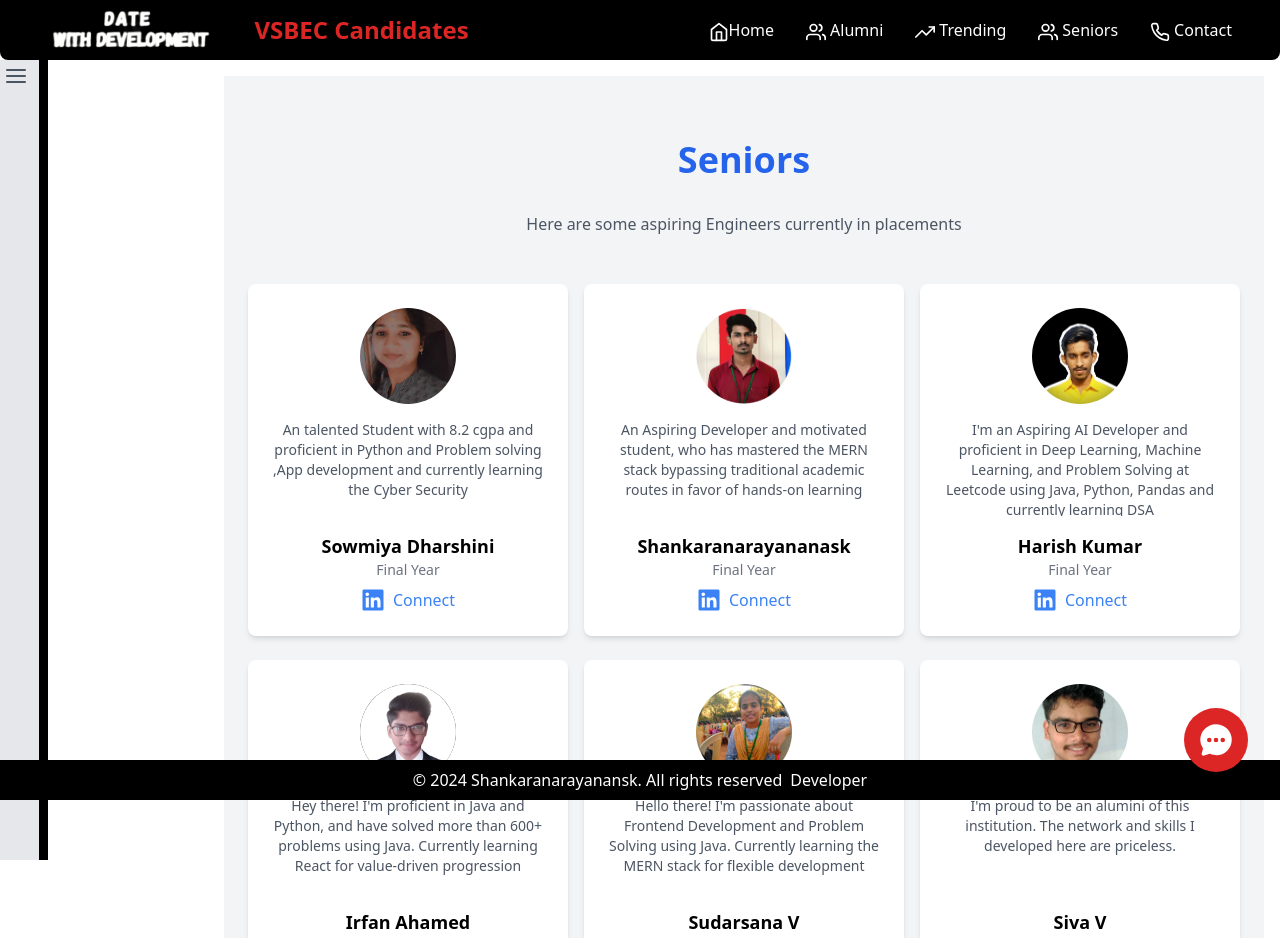
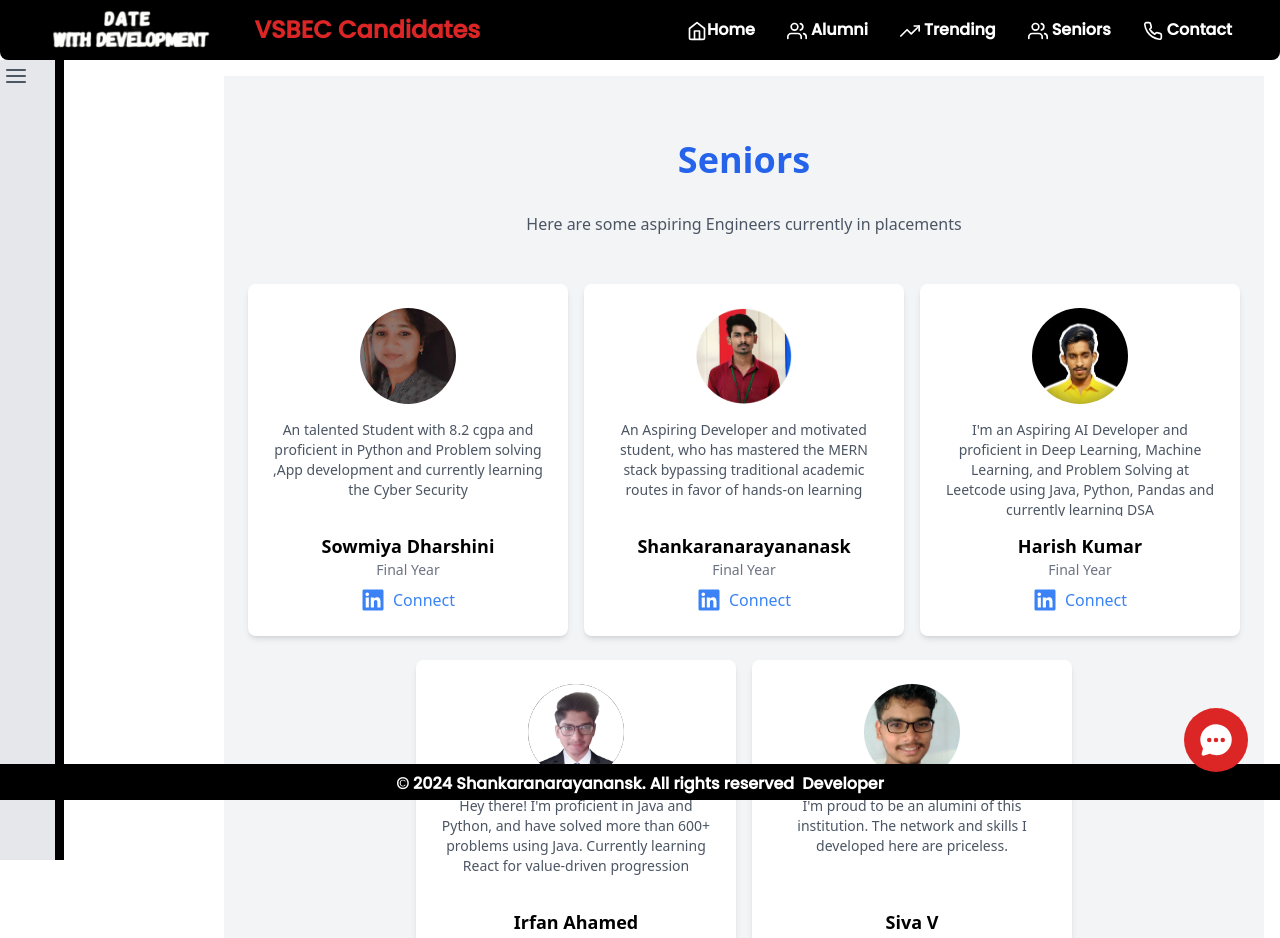
Before and after one commit to Shankaranarayanansk/Dating-with-Developement-Platform, a React (Vite) app: page /seniors in a window 1280 px wide. Shown: the top 938 px of the page. Built offline with nearby package versions, Linux system fonts and the light colour scheme.

Commit message:
ui fixed

```diff
--- a/index.html
+++ b/index.html
@@ -1,11 +1,13 @@
-<!doctype html>
+<!DOCTYPE html>
 <html lang="en">
   <head>
     <meta charset="UTF-8" />
     <link rel="icon" type="image/svg+xml" href="/vite.svg" />
     <meta name="viewport" content="width=device-width, initial-scale=1.0" />
-    <link href="https://fonts.googleapis.com/css2?family=Poppins:wght@400;600&display=swap" rel="stylesheet">
-
+    <link
+      href="https://fonts.googleapis.com/css2?family=Poppins:wght@400;500&display=swap"
+      rel="stylesheet"
+    />
     <title>Vite + React</title>
   </head>
   <body>
--- a/package.json
+++ b/package.json
@@ -17,8 +17,11 @@
     "react": "^18.3.1",
     "react-dom": "^18.2.0",
     "react-icons": "^5.2.1",
+    "react-loader-spinner": "^6.1.6",
+    "react-loading": "^2.0.3",
     "react-router-dom": "^6.24.0",
     "react-slick": "^0.30.2",
+    "react-spinners": "^0.14.1",
     "slick-carousel": "^1.8.1",
     "styled-components": "^6.1.11",
     "sweetalert": "^2.1.2",
--- a/src/App.jsx
+++ b/src/App.jsx
@@ -15,7 +15,7 @@ import Footer from './Components/Footer';
 import Aiml from './Pages/Aiml';
 import Blockchain from './Pages/Blockchain';
 import Aptitude from './Pages/Aptitude';
-// import Entrepreneur from './Pages/Entrepreneur';
+import Entrepreneur from './Pages/Entrepreneur';
 import Bot from './Components/Bot';
 
 function App() {
@@ -38,7 +38,7 @@ function App() {
               <Route path="/Aiml" element={<Aiml/>} />
               <Route path="/Blockchain" element={<Blockchain/>} />
               <Route path="/Aptitude" element={<Aptitude/>} />
-              {/* <Route path="/Entrepreneur" element={<Entrepreneur/>} /> */}
+              <Route path="/Entrepreneur" element={<Entrepreneur/>} />
               <Route path="/tech" element={<Tech />} />
             </Routes>
             <Footer />
--- a/src/Components/Bot.jsx
+++ b/src/Components/Bot.jsx
@@ -3,8 +3,8 @@ import { IoChatbubbleEllipses } from 'react-icons/io5';
 
 function Bot() {
   return (
-    <div className='fixed bottom-5 sm:right-8 right-4 z-[999] cursor-pointer text-Black text-4xl bg-red-600 w-16 h-16 rounded-full flex items-center justify-center animate-bounce'>
-      <IoChatbubbleEllipses  className='text-white'/>
+    <div className='fixed bottom-5 right-4 sm:right-8 z-[999] cursor-pointer text-black text-4xl bg-red-600 w-16 h-16 rounded-full flex items-center justify-center animate-bounce'>
+      <IoChatbubbleEllipses className='text-white' />
     </div>
   );
 }
--- a/src/Components/Footer.jsx
+++ b/src/Components/Footer.jsx
@@ -3,17 +3,13 @@ import React from 'react';
 const Footer = () => (
   <footer className="bg-black text-white p-1 fixed left-0 right-0 bottom-0 w-full ">
     <div className="container mx-auto text-center">
-    <p className='mt-1'>
-  <span>&copy; 2024 Shankaranarayanansk. All rights reserved</span>
-  <a href="https://shankaranarayanansk.web.app/" className='ml-2 hover:text-red-500' >Developer</a>
+    <p className='mt-1 font-poppins font-bold'>
+  <span >&copy; 2024 Shankaranarayanansk. All rights reserved</span>
+  <a href="https://shankaranarayanansk.web.app/" className='ml-2 hover:text-blue-400 font-poppins font-extrabold' >Developer</a>
 </p>
 
 
-      <div className="mt-1">
-        {/* <a href="https://shankaranarayanansk.web.app/" className="hover:underline">
-          Developer: Shankaranarayanansk
-        </a> */}
-      </div>
+
     </div>
   </footer>
 );
--- a/src/Components/Navbar.jsx
+++ b/src/Components/Navbar.jsx
@@ -48,7 +48,7 @@ const Navbar = () => {
   };
 
   return (
-    <nav className="bg-black p-1.5 lg:px-12 flex items-center justify-between sticky top-0 z-50 rounded-b-lg">
+    <nav className="bg-black p-1.5 lg:px-12 flex items-center justify-between sticky top-0 z-50 rounded-b-lg font-poppins font-bold">
       <div className="flex items-center space-x-8">
         <img src={Logo} alt="Logo" className="h-12 w-auto" />
         <p className="text-red-600 text-2xl font-bold p-2 m-29" >
--- a/src/Components/Seniors.jsx
+++ b/src/Components/Seniors.jsx
@@ -38,13 +38,13 @@ const testimonials = [
     text: "Hey there! I'm proficient in Java and Python, and have solved more than 600+ problems using Java. Currently learning React for value-driven progression",
     linkedin: 'https://www.linkedin.com/in/irfan-ahamed-s-b0a414255/',
   },
-  {
-    image: P5,
-    name: 'Sudarsana V',
-    year: 'Final Year',
-    text: "Hello there! I'm passionate about Frontend Development and Problem Solving using Java. Currently learning the MERN stack for flexible development",
-    linkedin: 'https://www.linkedin.com/in/sudarshana-v/',
-  },
+  // {
+  //   image: P5,
+  //   name: 'Sudarsana V',
+  //   year: 'Final Year',
+  //   text: "Hello there! I'm passionate about Frontend Development and Problem Solving using Java. Currently learning the MERN stack for flexible development",
+  //   linkedin: 'https://www.linkedin.com/in/sudarshana-v/',
+  // },
   {
     image: P6,
     name: 'Siva V',
@@ -55,7 +55,7 @@ const testimonials = [
 ];
 
 const Testimonial = ({ image, name, year, text, linkedin }) => (
-  <div className="bg-white p-6 rounded-lg shadow-md flex flex-col items-center w-full sm:w-80 mx-2 mb-6" data-aos="fade-up">
+  <div className="bg-white p-6 rounded-lg shadow-md flex flex-col items-center w-full sm:w-80 mx-2 mb-6" data-aos="fade-up a animate-bounce">
     <img src={image} alt={name} className="w-24 h-24 rounded-full mb-4 object-cover" />
     <p className="text-gray-600 mb-4 text-sm text-center h-24 overflow-hidden">{text}</p>
     <h3 className="font-bold text-lg">{name}</h3>
--- a/src/Components/Sidebar.jsx
+++ b/src/Components/Sidebar.jsx
@@ -19,12 +19,12 @@ const SidebarContainer = styled.aside`
   padding: 0.25rem;
   position: fixed;
   transition: all 0.3s;
-  width: ${props => props.isOpen ? '12rem' : '3rem'};
+  width: ${props => props.isOpen ? '50rem' : '2.5rem'};
   border-right: 9px solid black;
   overflow-y: auto; /* Enables vertical scrolling */
 
   @media (min-width: 768px) {
-    width: ${props => props.isOpen ? '7.5rem' : '3rem'};
+    width: ${props => props.isOpen ? '10rem' : '4rem'};
   }
 `;
 
@@ -32,6 +32,7 @@ const MenuButton = styled.button`
   color: #4b5563;
   &:focus {
     outline: none;
+
   }
 `;
 
@@ -63,7 +64,7 @@ const NavLink = styled(Link)`
     transform: scaleX(0);
     transform-origin: bottom right;
     transition: transform 0.3s ease;
-  }
+   }
 
   &:hover {
     color: red;
@@ -101,13 +102,13 @@ const Sidebar = ({ children }) => {
 
   return (
     <>
-      <SidebarContainer isOpen={isOpen}>
+      <SidebarContainer isOpen={isOpen} >
         <div>
           <MenuButton onClick={toggleSidebar}>
             <FiMenu size={24} />
           </MenuButton>
         </div>
-        <NavList isOpen={isOpen}>
+        <NavList isOpen={isOpen} className='font-poppins font-semibold'>
           <NavItem><NavLink to="/web-development" onClick={closeSidebar}><FaHtml5 className='h-5 w-5 mr-1 inline'/>Web Development</NavLink></NavItem>
           <NavItem><NavLink to="/app-development" onClick={closeSidebar}><SiFlutter className='h-5 w-5 mr-1 inline'/>
           App Development</NavLink></NavItem>
@@ -118,11 +119,14 @@ const Sidebar = ({ children }) => {
           <NavItem><NavLink to="/aptitude" onClick={closeSidebar}><TbMathSymbols className='h-5 w-5 mr-1 inline'/>
           Aptitude</NavLink></NavItem>
           <NavItem><NavLink to="/aiml" onClick={closeSidebar}><RiRobot3Fill className='mr-1 h-5 w-5 inline' />
-          AI & ML & DL</NavLink></NavItem>
+          AIML & DL</NavLink></NavItem>
           <NavItem><NavLink to="/entrepreneur" onClick={closeSidebar}><MdOutlineLeaderboard className='mr-1 h-5 w-5 inline'/>
           Entrepreneur</NavLink></NavItem>
           <NavItem><NavLink to="/tech" onClick={closeSidebar}><IoIosPeople  className='mr-1 h-5 w-5 inline' />
           Communication</NavLink></NavItem>
+          <NavItem><NavLink to="/tech" onClick={closeSidebar}><FaComputer  className='mr-1 h-5 w-5 inline' />
+          CS Subjects</NavLink></NavItem>
+
         </NavList>
       </SidebarContainer>
       <main style={{ marginLeft: isOpen && !isMobile ? '9.5rem' : '3rem', transition: 'margin-left 0.3s' }}>
--- a/src/Components/Trending.jsx
+++ b/src/Components/Trending.jsx
@@ -1,4 +1,6 @@
-import React, { useEffect, useState } from 'react';
+import React, { useEffect, useState } from "react";
+import { ClipLoader } from "react-spinners";
+import ReactLoading from "react-loading";
 
 const Trending = () => {
   const [articles, setArticles] = useState([]);
@@ -8,9 +10,11 @@ const Trending = () => {
   useEffect(() => {
     const fetchTrendingArticles = async () => {
       try {
-        const response = await fetch('https://newsapi.org/v2/everything?q=IT&apiKey=bdec419fc147404ca876a88be151951e');
+        const response = await fetch(
+          "https://newsapi.org/v2/everything?q=IT&apiKey=bdec419fc147404ca876a88be151951e"
+        );
         if (!response.ok) {
-          throw new Error('Failed to fetch articles');
+          throw new Error("Failed to fetch articles");
         }
         const data = await response.json();
         setArticles(data.articles.slice(0, 10)); // Limit to 10 articles
@@ -24,25 +28,50 @@ const Trending = () => {
     fetchTrendingArticles();
   }, []);
 
-  if (loading) return <p>Loading...</p>;
+  if (loading)
+    return (
+      <p className="flex justify-center items-center h-screen">
+        {/* <ClipLoader size={85} color={""} loading={true} /> */}
+        <ReactLoading type={"bars"} color={"#FF0000"} height={80} width={80} />
+
+      </p>
+    );
   if (error) return <p>Error: {error}</p>;
 
   return (
     <div className="container mx-auto px-4 sm:px-6 lg:px-8">
       <h1 className="text-2xl font-bold ml-20 mb-4">Trending</h1>
-      <p className="mb-4 ml-20 ">Stay updated with the latest trends in technology.</p>
+      <p className="mb-4 ml-20 ">
+        Stay updated with the latest trends in technology.
+      </p>
       <div className="grid grid-cols-1 ml-10 md:grid-cols-2 gap-6">
         {articles.map((article, index) => (
-          <div key={index} className="bg-white rounded-lg shadow-md overflow-hidden h-[400px] flex flex-col">
+          <div
+            key={index}
+            className="bg-white rounded-lg shadow-md overflow-hidden h-[400px] flex flex-col"
+          >
             <div className="h-48 overflow-hidden">
               {article.urlToImage && (
-                <img src={article.urlToImage} alt={article.title} className="w-full h-full object-cover" />
+                <img
+                  src={article.urlToImage}
+                  alt={article.title}
+                  className="w-full h-full object-cover"
+                />
               )}
             </div>
             <div className="p-4 flex flex-col flex-grow">
-              <h2 className="text-xl font-semibold mb-2 line-clamp-2">{article.title}</h2>
-              <p className="text-gray-600 mb-4 flex-grow overflow-hidden line-clamp-3">{article.description}</p>
-              <a href={article.url} className="text-blue-500 hover:underline mt-auto" target="_blank" rel="noopener noreferrer">
+              <h2 className="text-xl font-semibold mb-2 line-clamp-2">
+                {article.title}
+              </h2>
+              <p className="text-gray-600 mb-4 flex-grow overflow-hidden line-clamp-3">
+                {article.description}
+              </p>
+              <a
+                href={article.url}
+                className="text-blue-500 hover:underline mt-auto"
+                target="_blank"
+                rel="noopener noreferrer"
+              >
                 Read more
               </a>
             </div>
--- a/src/Pages/Aiml.jsx
+++ b/src/Pages/Aiml.jsx
@@ -65,8 +65,7 @@ const Aiml = () => (
               height="315"
               src={resource.src}
               title={resource.title}
-              frameBorder="0"
-              allow="accelerometer; autoplay; clipboard-write; encrypted-media; gyroscope; picture-in-picture; web-share"
+               allow="accelerometer; autoplay; clipboard-write; encrypted-media; gyroscope; picture-in-picture; web-share"
               referrerPolicy="strict-origin-when-cross-origin"
               allowFullScreen
               className="rounded-lg"
--- a/src/Pages/Entrepreneur.jsx
+++ b/src/Pages/Entrepreneur.jsx
@@ -1,50 +1,121 @@
+// import React, { useEffect, useState } from 'react';
+// import axios from 'axios';
+
+// const Entrepreneur = () => {
+//   const [videoData, setVideoData] = useState([]);
+//   const API_KEY = 'AIzaSyD1YxyeDvK23rTBbCgNofFyvVoy8y0cs20';
+//   const CHANNEL_IDS = [
+//      '@siddahmed',
+//     '@Blacksheepgoofficial',
+//     '@HOUSEOFMAVERICK',
+//     '@theRahulM',
+//   ];
+
+//   useEffect(() => {
+//     const fetchVideos = async () => {
+//       try {
+//         const videoPromises = CHANNEL_IDS.map(channelId =>
+//           axios.get(`https://www.googleapis.com/youtube/v3/search`, {
+//             params: {
+//               part: 'snippet',
+//               channelId: channelId,
+//               maxResults: 6,
+//               order: 'date',
+//               type: 'video',
+//               key: API_KEY,
+//             }
+//           }).then(response => response.data.items.map(item => ({
+//             title: item.snippet.title,
+//             src: `https://www.youtube.com/embed/${item.id.videoId}`
+//           })))
+//         );
+
+//         const videoResults = await Promise.all(videoPromises);
+//         const allVideos = videoResults.flat();
+//         setVideoData(allVideos);
+//       } catch (error) {
+//         console.error('Error fetching video data:', error);
+//       }
+//     };
+
+//     fetchVideos();
+//   }, [API_KEY, CHANNEL_IDS]);
+
+//   return (
+//     <div className="bg-gray-100 min-h-screen py-12">
+//       <div className="max-w-7xl mx-auto px-4 sm:px-6 lg:px-8">
+//         <h1 className="text-3xl font-bold text-center mb-8">IT Tech Resources</h1>
+
+//         <div className="grid grid-cols-1 md:grid-cols-3 gap-6">
+//           {videoData.map((video, index) => (
+//             <div key={index} className="bg-white p-4 rounded-lg shadow-md">
+//               <h2 className="text-xl font-semibold mb-4">{video.title}</h2>
+//               <iframe
+//                 width="100%"
+//                 height="315"
+//                 src={video.src}
+//                 title={video.title}
+//                 allow="accelerometer; autoplay; clipboard-write; encrypted-media; gyroscope; picture-in-picture; web-share"
+//                 referrerPolicy="strict-origin-when-cross-origin"
+//                 allowFullScreen
+//                 className="rounded-lg"
+//               ></iframe>
+//             </div>
+//           ))}
+//         </div>
+//       </div>
+//     </div>
+//   );
+// };
+
+// export default Entrepreneur;
+
+
 import React, { useEffect, useState } from 'react';
-import axios from 'axios';
 
-const Undergraduate = () => {
+const Entrepreneur = () => {
   const [videoData, setVideoData] = useState([]);
   const API_KEY = 'AIzaSyD1YxyeDvK23rTBbCgNofFyvVoy8y0cs20';
-  const CHANNEL_IDS = [
-    '@siddahmed', // Channel 1 ID
-    '@Blacksheepgoofficial', // Channel 2 ID
-    '@HOUSEOFMAVERICK', // Channel 3 ID
-    '@theRahulM', // Channel 4 ID
-  ];
+  const CHANNEL_HANDLE = '@HOUSEOFMAVERICK';
 
   useEffect(() => {
-    const fetchVideos = async () => {
+    const fetchChannelId = async () => {
       try {
-        const videoPromises = CHANNEL_IDS.map(channelId =>
-          axios.get(`https://www.googleapis.com/youtube/v3/search`, {
-            params: {
-              part: 'snippet',
-              channelId: channelId,
-              maxResults: 6,
-              order: 'date',
-              type: 'video',
-              key: API_KEY
-            }
-          }).then(response => response.data.items.map(item => ({
-            title: item.snippet.title,
-            src: `https://www.youtube.com/embed/${item.id.videoId}`
-          })))
-        );
+        const response = await fetch(`https://www.googleapis.com/youtube/v3/search?part=snippet&q=${CHANNEL_HANDLE}&type=channel&key=${API_KEY}`);
+        const data = await response.json();
+        if (data.items && data.items.length > 0) {
+          return data.items[0].id.channelId;
+        } else {
+          console.error('Channel not found');
+        }
+      } catch (error) {
+        console.error('Error fetching channel ID:', error);
+      }
+      return null;
+    };
 
-        const videoResults = await Promise.all(videoPromises);
-        const allVideos = videoResults.flat();
-        setVideoData(allVideos);
+    const fetchVideos = async (channelId) => {
+      if (!channelId) return;
+      try {
+        const response = await fetch(`https://www.googleapis.com/youtube/v3/search?part=snippet&channelId=${channelId}&maxResults=5&order=date&type=video&key=${API_KEY}`);
+        const data = await response.json();
+        const videos = data.items.map(item => ({
+          title: item.snippet.title,
+          src: `https://www.youtube.com/embed/${item.id.videoId}`
+        }));
+        setVideoData(videos);
       } catch (error) {
         console.error('Error fetching video data:', error);
       }
     };
 
-    fetchVideos();
-  }, [API_KEY, CHANNEL_IDS]);
+    fetchChannelId().then(fetchVideos).catch(error => console.error('Error in fetching process:', error));
+  }, [API_KEY, CHANNEL_HANDLE]);
 
   return (
     <div className="bg-gray-100 min-h-screen py-12">
       <div className="max-w-7xl mx-auto px-4 sm:px-6 lg:px-8">
-        <h1 className="text-3xl font-bold text-center mb-8">IT Tech Resources</h1>
+        <h1 className="text-3xl font-bold text-center mb-8">Entrepreneur Resources</h1>
 
         <div className="grid grid-cols-1 md:grid-cols-3 gap-6">
           {videoData.map((video, index) => (
@@ -68,4 +139,4 @@ const Undergraduate = () => {
   );
 };
 
-export default Undergraduate;
+export default Entrepreneur;
--- a/tailwind.config.js
+++ b/tailwind.config.js
@@ -7,8 +7,7 @@ export default {
   theme: {
     extend: {
       fontFamily: {
-        body: ['Poppins', 'sans-serif'],
-        heading: ['Poppins', 'sans-serif'],
+        poppins: ["Poppins", "sans-serif"],
       },
 
     },
```
Also changed, not shown: 1 other file (tests, documents, lock files or other folders).
